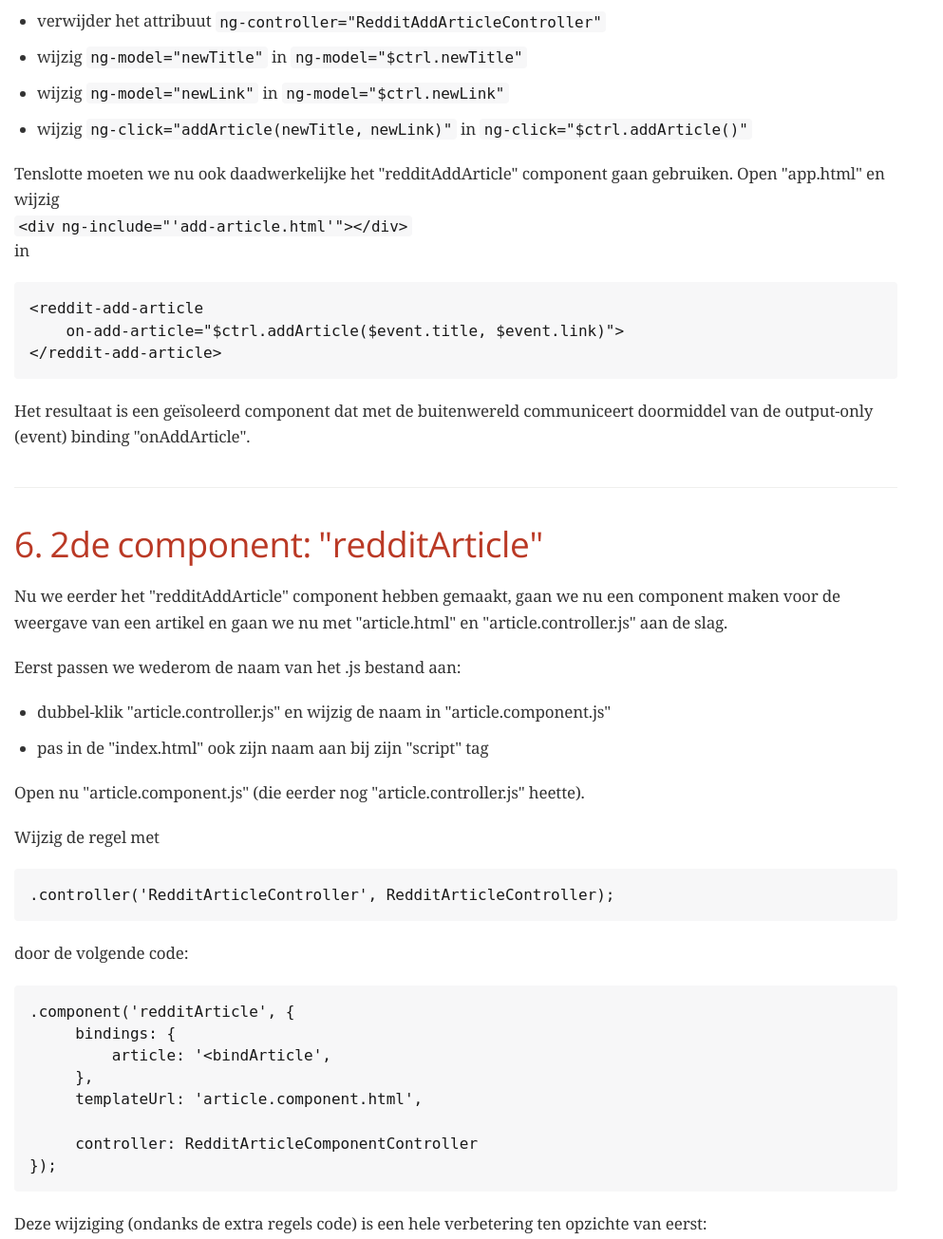
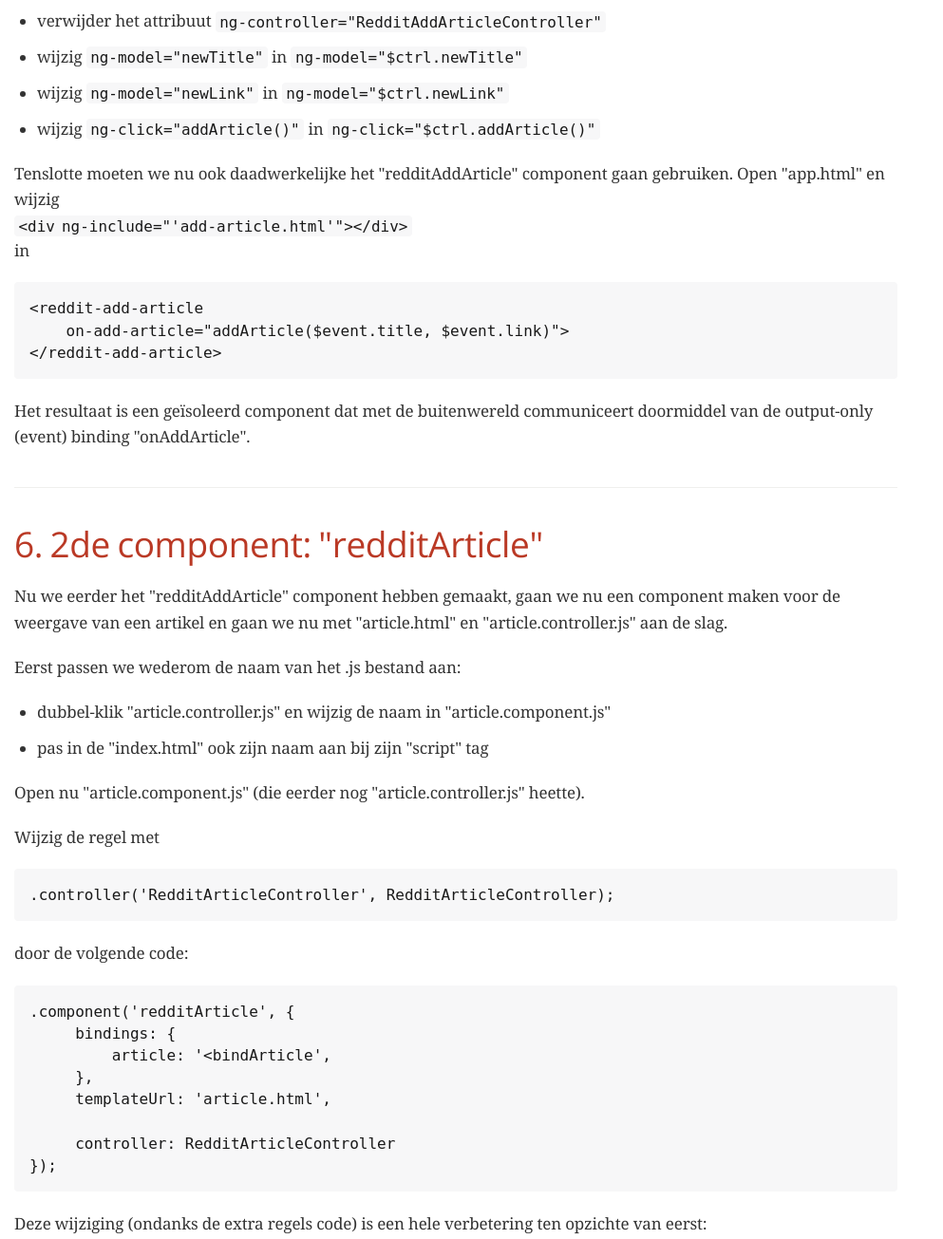
Before and after one commit to evangalen/workshop-gem-rdam-ng15-components, a plain HTML site: page index.html in a window 1280 px wide. Shown: the part 5820-7125 px from the top of the page at 95% size, without its empty margins (0-993 px from the left). Drawn offline with nearby package versions, Linux system fonts and the light colour scheme; a web font is replaced by a local one.

Commit message:
Update van door AsciiDoc gegenereerde workshop materiaal

```diff
--- a/index.html
+++ b/index.html
@@ -804,7 +804,7 @@ component.</p>
     bindings: {
         onAddArticle: '&amp;'
     },
-    templateUrl: 'add-article.component.html',
+    templateUrl: 'add-article.html',
     controller: RedditAddArticleController
 });</pre>
 </div>
@@ -883,7 +883,7 @@ object bestaande uit "title" en "link" mee.</p>
 <p>wijzig <code>ng-model="newLink"</code> in <code>ng-model="$ctrl.newLink"</code></p>
 </li>
 <li>
-<p>wijzig <code>ng-click="addArticle(newTitle, newLink)"</code> in <code>ng-click="$ctrl.addArticle()"</code></p>
+<p>wijzig <code>ng-click="addArticle()"</code> in <code>ng-click="$ctrl.addArticle()"</code></p>
 </li>
 </ul>
 </div>
@@ -896,7 +896,7 @@ in<br></p>
 <div class="listingblock">
 <div class="content">
 <pre>&lt;reddit-add-article
-    on-add-article="$ctrl.addArticle($event.title, $event.link)"&gt;
+    on-add-article="addArticle($event.title, $event.link)"&gt;
 &lt;/reddit-add-article&gt;</pre>
 </div>
 </div>
@@ -946,9 +946,9 @@ artikel en gaan we nu met "article.html" en "article.controller.js" aan de slag.
      bindings: {
          article: '&lt;bindArticle',
      },
-     templateUrl: 'article.component.html',
+     templateUrl: 'article.html',
 
-     controller: RedditArticleComponentController
+     controller: RedditArticleController
 });</pre>
 </div>
 </div>
```
